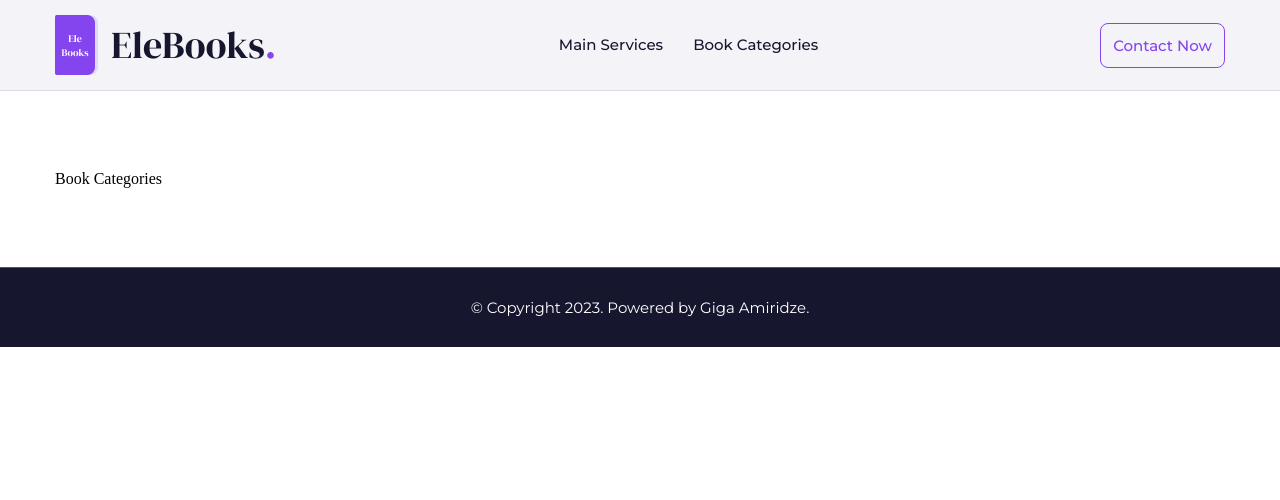
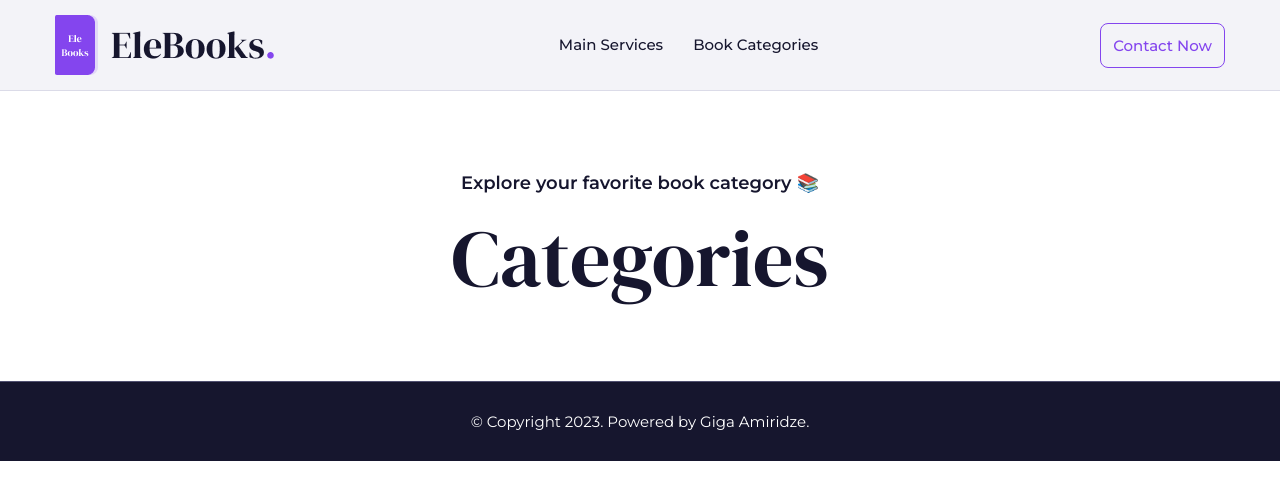
Before and after one commit to gigaamiridze/library-kiosk, a React (Vite) app: page / in a window 1280 px wide. Both pictures are taken after a click on the button "Borrow a Book". Shown: the top 500 px of the page. Built offline with nearby package versions, Linux system fonts and the light colour scheme.

Commit message:
Added heading titles for book categories page

```diff
--- a/src/components/Header.tsx
+++ b/src/components/Header.tsx
@@ -38,7 +38,7 @@ function Header() {
               </li>
             </FlexBox>
           </nav>
-          <Link to={''}>
+          <Link to={PageRoutes.CONTACT}>
             <Button type='button'>Contact Now</Button>
           </Link>
         </FlexBox>
--- a/src/pages/BookCategories.tsx
+++ b/src/pages/BookCategories.tsx
@@ -1,7 +1,34 @@
+import { Heading } from '../components';
+import { FlexBox } from '../styles';
+
 function BookCategories() {
   return (
-    <div>Book Categories</div>
+    <FlexBox as='section' flexDirection='column' rowGap={80}>
+      <FlexBox flexDirection='column' rowGap={20}>
+        <Heading
+          title='Explore your favorite book category 📚'
+          type='h4'
+          fontWeight='600'
+          textAlign='center'
+          lineHeight={24}
+        />
+        <Heading
+          title='Categories'
+          type='h1'
+          fontFamily='secondary'
+          fontWeight='500'
+          textAlign='center'
+          lineHeight={86}
+        />
+      </FlexBox>
+    </FlexBox>
   )
 }
 
 export default BookCategories;
+
+import styled from 'styled-components';
+
+const BookCategoriesContainer = styled.section`
+
+`;
```
